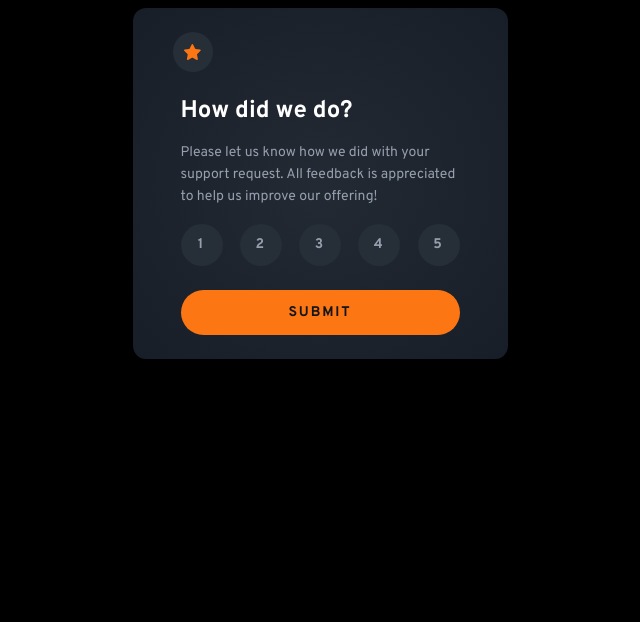
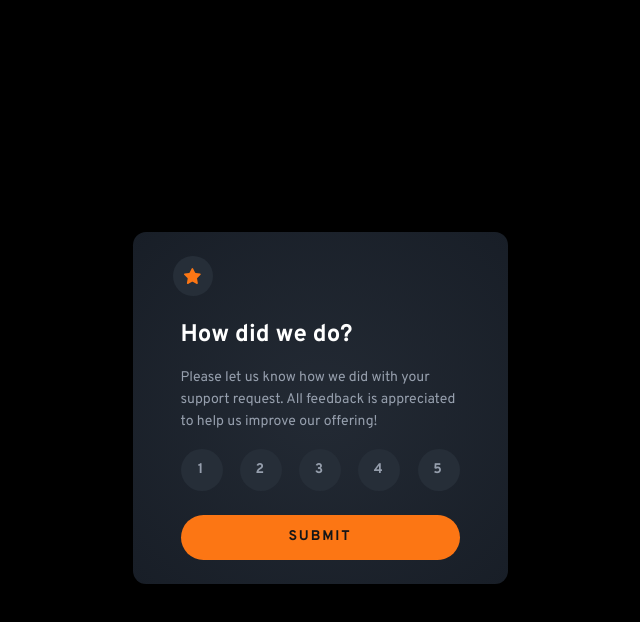
Before and after one commit to joeleg96/interactive-rating-component-main, a plain HTML site: page index.html in a window 1280 px wide. Shown: the whole page, without its empty margins (320-960 px from the left). Drawn offline with nearby package versions, Linux system fonts and the light colour scheme.

Commit message:
fixed html structure so that I could have the centered on the screen. Moved the "thank you container" within the main flex container

```diff
--- a/index.html
+++ b/index.html
@@ -40,12 +40,6 @@
         <button class="submit-btn">Submit</button>
       </div>
     </div>
-  </div>
-
-  <!-- Rating state end -->
-
-  <!-- Thank you state start -->
-  <div class="flex-container">
     <div class="thank-you-container hidden">
       <div class="sub-img-container">
         <img class="submission-img" src="./images/illustration-thank-you.svg" alt="submission icon">
@@ -57,18 +51,7 @@
         <h1 class="thank-you">Thank you!</h1>
         <p class="thank-you-message">We appreciate you taking the time to give a rating. If you ever need more support, don’t hesitate to get in touch!</p>
       </div>
-
-    </div>
-
-
   </div>
-
-
-
-
-
-
-  <!-- Thank you state end -->
 </main>
 <script src="https://code.jquery.com/jquery-3.7.1.js" integrity="sha256-eKhayi8LEQwp4NKxN+CfCh+3qOVUtJn3QNZ0TciWLP4=" crossorigin="anonymous"></script>
 <script src="./index.js" charset="UTF-8"></script>
--- a/style.css
+++ b/style.css
@@ -47,14 +47,15 @@
 
 body {
     background-color: var(--black);
+    overflow-y: hidden;
 }
 
 .flex-container {
     width: 100%;
-    height: 100%;
+    height: 100vh;
     display: flex;
     justify-content: center;
-    align-content: center;
+    align-items: center;
 }
 
 .rating-container {
```
